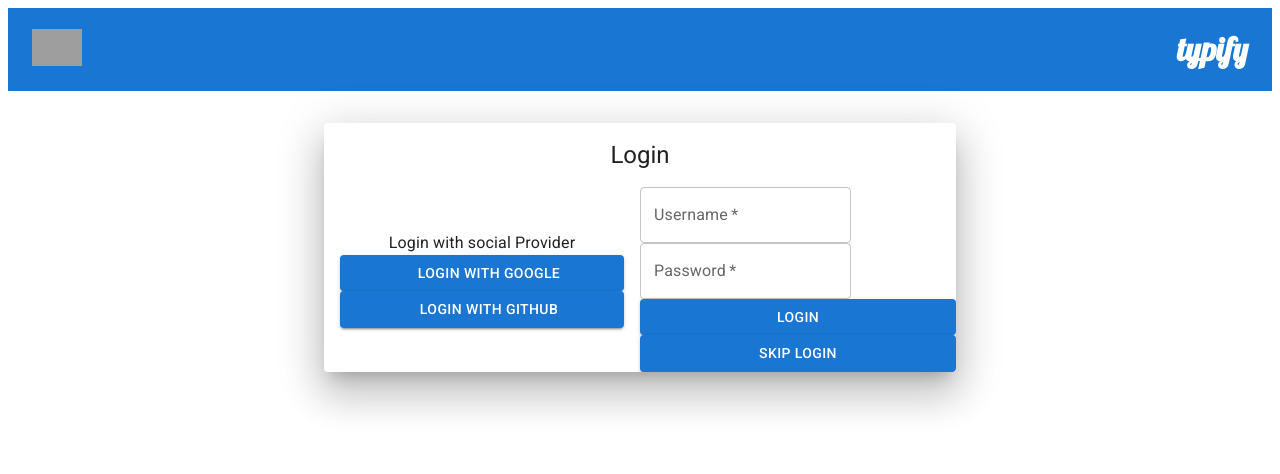
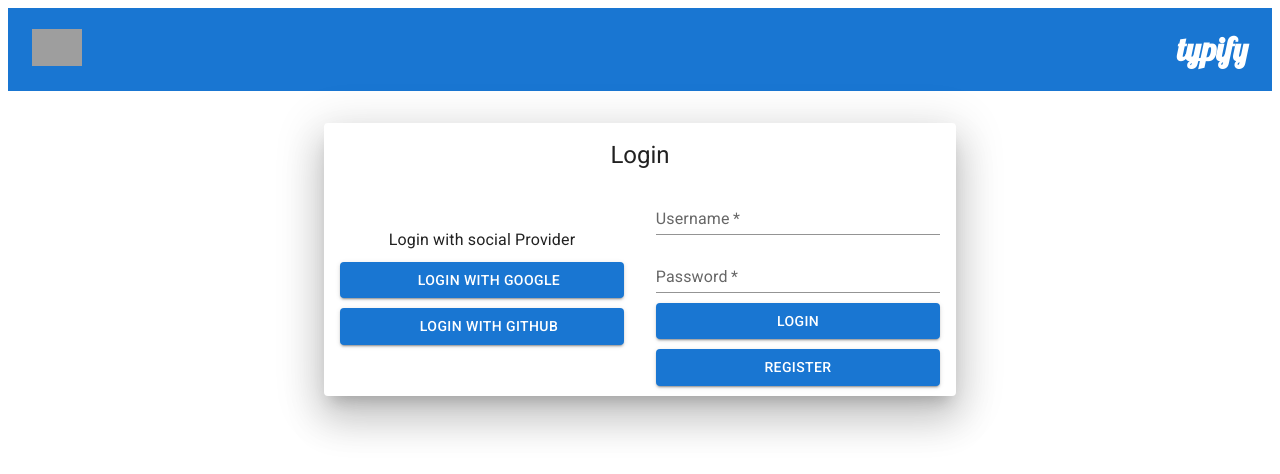
Before and after one commit to typifyApp/typify, a React (Vite) app in the folder new_frontend/: page /login in a window 1280 px wide. Shown: the top 474 px of the page. Built offline with nearby package versions, Linux system fonts and the light colour scheme; grey boxes are pictures that could not be loaded; some icons are missing.

Commit message:
better looking login page

```diff
--- a/new_frontend/src/components/Login.tsx
+++ b/new_frontend/src/components/Login.tsx
@@ -20,11 +20,14 @@ const Login: React.FunctionComponent<LoginProps> = () => {
             <Grid container
               direction="row"
               justifyContent="center"
-              alignItems="center">
+              alignItems="center"
+              className="margin-bottom"
+
+            >
               <Grid item xs={12} md={6}>
-                <Box display="flex" flexDirection="column" alignContent="center" alignItems="center">
+                <Box display="flex" flexDirection="column" alignContent="center" alignItems="center" justifyContent="space-between" className="gap">
                   <Typography>Login with social Provider</Typography>
-                  <Button className="quite-wide google" variant="contained" color="primary" onClick={() => {
+                  <Button className="quite-wide" variant="contained" color="primary" onClick={() => {
                     dispatch({ ...userData, skippedLogin: true })
                   }}><GoogleIcon />Login with Google</Button>
                   <Button className="quite-wide" variant="contained" color="primary" onClick={() => {
@@ -32,16 +35,18 @@ const Login: React.FunctionComponent<LoginProps> = () => {
                   }}><GitHubIcon />Login with GitHub</Button>
                 </Box>
               </Grid>
-              <Grid item xs={12} md={6}><TextField required label="Username" value={userData.username} onChange={(e) => dispatch({ ...userData, username: e.target.value })} />
-                <TextField required label="Password" value={userData.password} onChange={(e) => dispatch({ ...userData, password: e.target.value })} type='password' />
-                <Button className="wide" variant="contained" color="primary" onClick={() => {
-                  dispatch({ ...userData, skippedLogin: true })
-                }}>Login</Button>
-                <Button className="wide" variant="contained" color="primary" onClick={() => {
-                  dispatch({ ...userData, skippedLogin: true })
-                }}>Skip login</Button>
+              <Grid item xs={12} md={6}>
+                <Box display="flex" flexDirection="column" alignContent="center" alignItems="center" className="gap">
+                  <TextField className="quite-wide" required label="Username" value={userData.username} onChange={(e) => dispatch({ ...userData, username: e.target.value })} variant="standard" />
+                  <TextField className="quite-wide" required label="Password" value={userData.password} onChange={(e) => dispatch({ ...userData, password: e.target.value })} variant="standard" type='password' />
+                  <Button className="quite-wide" variant="contained" color="primary" onClick={() => {
+                    dispatch({ ...userData, skippedLogin: true })
+                  }}>Login</Button>
+                  <Button className="quite-wide" variant="contained" color="primary" onClick={() => {
+                    dispatch({ ...userData, skippedLogin: true })
+                  }}>Register</Button>
+                </Box>
               </Grid>
-
             </Grid>
           </>
         }
--- a/new_frontend/src/style.css
+++ b/new_frontend/src/style.css
@@ -43,3 +43,10 @@
 .login-header {
   text-align: center;
 }
+.gap {
+  row-gap: 10px;
+  column-gap: 10px;
+}
+.margin-bottom {
+  margin-bottom: 10px;
+}
```
